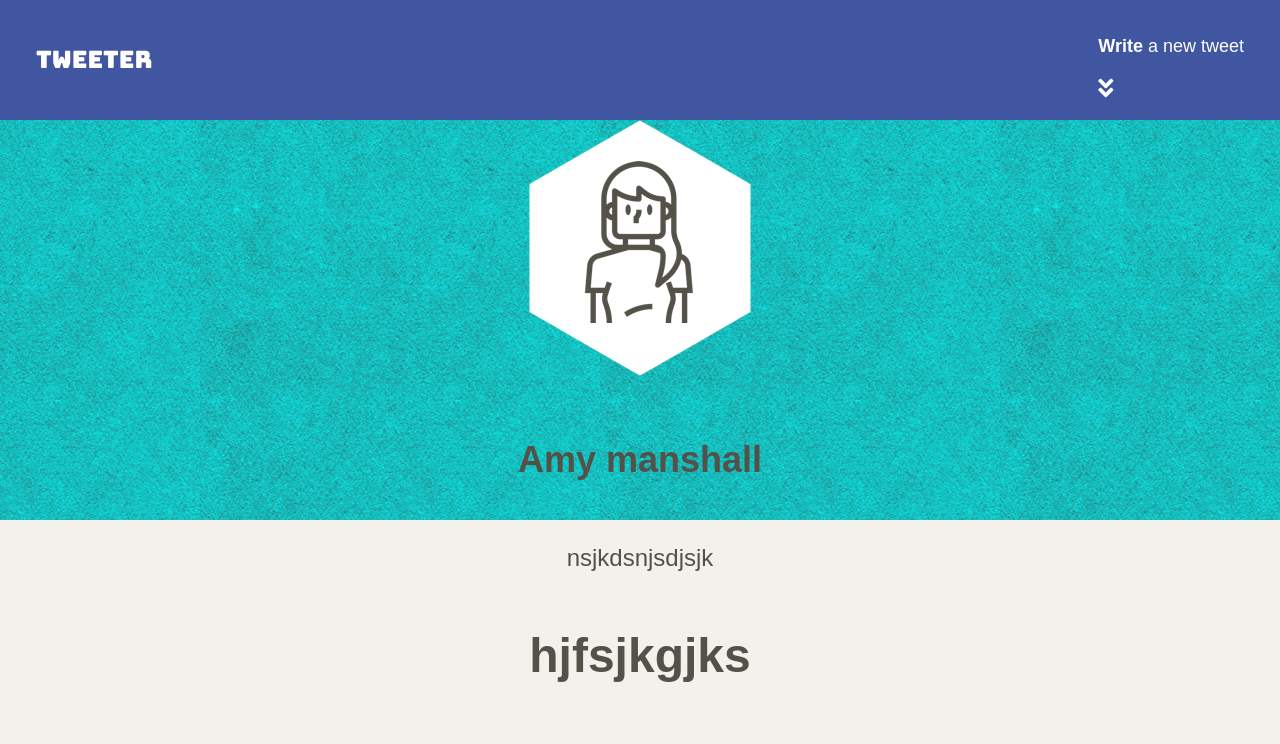
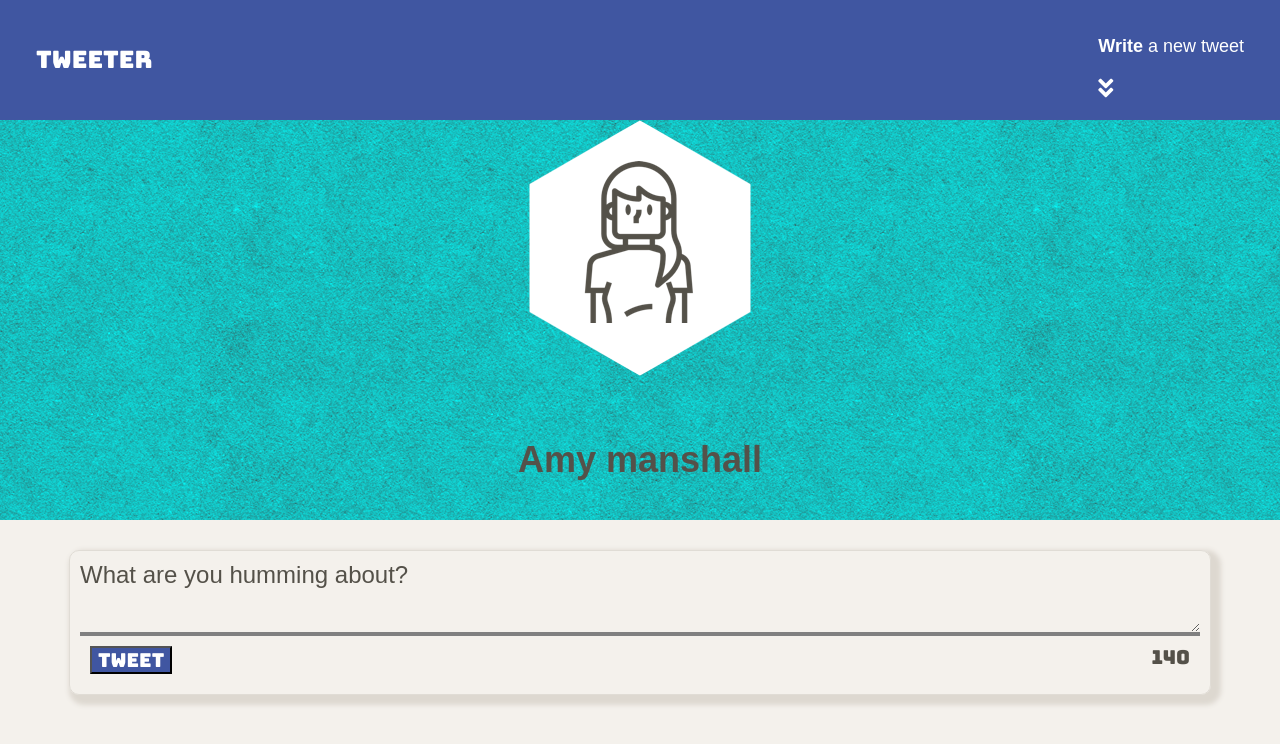
Before and after one commit to simarjeet518/tweeeter, a website: page public/index.html in a window 1280 px wide. Drawn offline with nearby package versions, Linux system fonts and the light colour scheme; a small style sheet from the web is missing.

Commit message:
new-tweet.css added

```diff
--- a/public/index.html
+++ b/public/index.html
@@ -18,6 +18,7 @@
   <link rel="stylesheet" href="/styles/layout.css" type="text/css" />
   <link rel="stylesheet" href="/styles/nav.css" type="text/css" />
   <link rel="stylesheet" href="/styles/header.css" type="text/css" />
+  <link rel="stylesheet" href="/styles/new-tweet.css" type="text/css" />
 
   <!-- External JS -->
   <script src="https://ajax.googleapis.com/ajax/libs/jquery/3.4.1/jquery.min.js"></script>
@@ -52,8 +53,18 @@
 
   <!-- Page-specific (main) content here -->
   <main class="container">
-    <p>nsjkdsnjsdjsjk</p>
-    <h1>hjfsjkgjks</h1>
+    <section class="new-tweet">
+
+      <form method="POST" action="/tweets/">
+        <label for="tweet-text">What are you humming about?</label>
+        <textarea name="text" id="tweet-text"></textarea>
+        <div class="button-display">
+          <button type="submit">Tweet</button>
+          <output name="counter" class="counter" for="tweet-text">140</output>
+        </div>
+
+      </form>
+    </section>
   </main>
 </body>
 
--- a/public/styles/layout.css
+++ b/public/styles/layout.css
@@ -30,5 +30,5 @@ main {
   margin: auto;
   flex-direction: column;
   align-items: center;
- justify-content: center;
+  justify-content: center;
 }
--- /dev/null
+++ b/public/styles/new-tweet.css
@@ -0,0 +1,47 @@
+section {
+margin:25px;
+border-radius: 15px;
+
+padding:5px;
+width:100%;
+
+}
+form {
+
+  border-radius: 10px;
+  border:1px solid #e0dcd5;
+  padding: 10px;
+  display: flex;
+  box-shadow: 5px 5px 5px 5px #ddd8d0;;
+  flex-direction: column;
+  align-items: space-between;
+  justify-items: space-between;
+}
+
+.button-display {
+  font-family: 'Bungee' , sans-serif;
+  font-size: 0.8em;
+  margin:10px;
+  display:flex ;
+  flex-direction: row;
+  justify-content: space-between;
+}
+button {
+  margin:0;
+  color: white;
+  background-color: #4056a1;
+}
+
+#tweet-text {
+  font-size: 17px;
+  margin: 0;
+  padding: 2px;
+  border:none;
+  background-color: #f4f1ec;
+  border-bottom: grey solid 4px;
+}
+
+#tweet-text:focus {
+
+  outline: none !important;
+}
--- a/server/data-files/initial-tweets.json
+++ b/server/data-files/initial-tweets.json
@@ -8,7 +8,7 @@
     "content": {
       "text": "If I have seen further it is by standing on the shoulders of giants"
     },
-    "created_at": 1639272833862
+    "created_at": 1639291411786
   },
   {
     "user": {
@@ -19,6 +19,6 @@
     "content": {
       "text": "Je pense , donc je suis"
     },
-    "created_at": 1639359233862
+    "created_at": 1639377811786
   }
 ]
```
